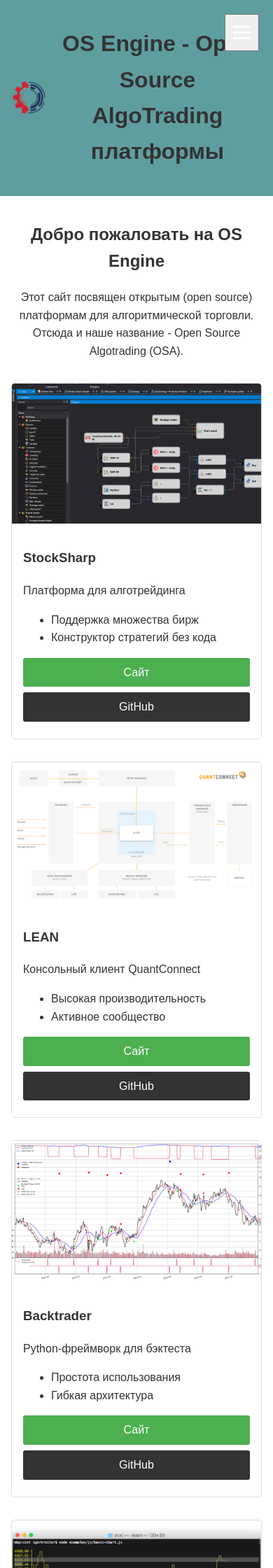
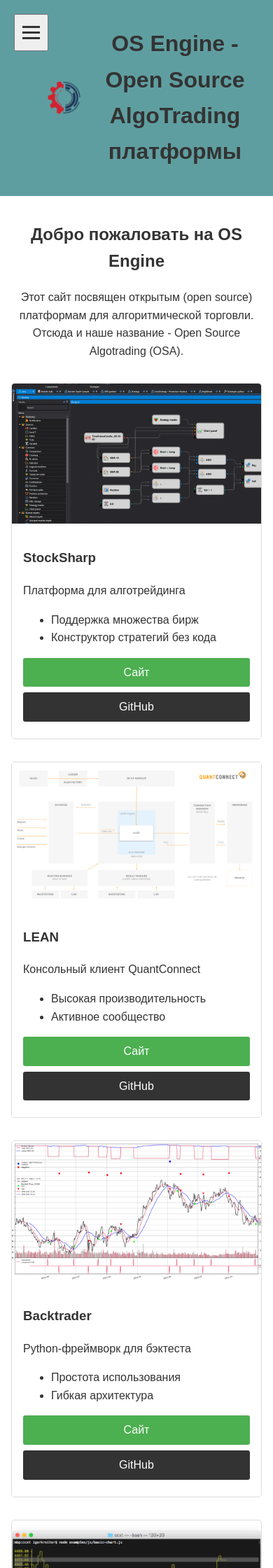
Before and after one commit to osaengine/osaengine.github.io, a Jekyll site: the page built from index.html, in a window 390 px wide. Shown: the top 2240 px of the page at 70% size. Built offline with Jekyll 4.4.1, drawn with Linux system fonts in a browser that asks for light colours.

Commit message:
фиксы

```diff
--- a/assets/css/style.css
+++ b/assets/css/style.css
@@ -566,7 +566,7 @@
     .burger-btn {
        display: block;
        position: absolute;
-        right: 20px;
+       left: 20px;
        top: 20px;
        cursor: pointer;
        padding: 10px;
@@ -577,9 +577,13 @@
        display: block;
        width: 25px;
        height: 3px;
-        background-color: #fff;
+       background-color: #333;
        margin: 5px 0;
        transition: 0.3s;
+   }
+
+   .logo {
+       padding-left: 50px;
    }
 
     .project-grid {
@@ -614,7 +618,7 @@
     }
 
     .project-title {
-        display: none; /* Скрываем заголовок на мобильных */
+        display: none;
     }
 
     main {
@@ -631,12 +635,13 @@
 
     nav ul {
        position: fixed;
-        top: -100%;
+       top: -100vh;
        left: 0;
        right: 0;
        background-color: #5f9ea0;
        transition: 0.3s;
        box-shadow: 0 2px 5px rgba(0,0,0,0.2);
+       z-index: 2;
    }
 
     nav ul li {
@@ -657,6 +662,9 @@
 
     .burger-checkbox:checked ~ nav ul {
        top: 70px;
+       height: auto;
+       max-height: calc(100vh - 70px);
+       overflow-y: auto;
     }
 
     .burger-checkbox:checked ~ .burger-btn span:nth-child(1) {
```
Lines whose indentation alone changed are shown as unchanged.
